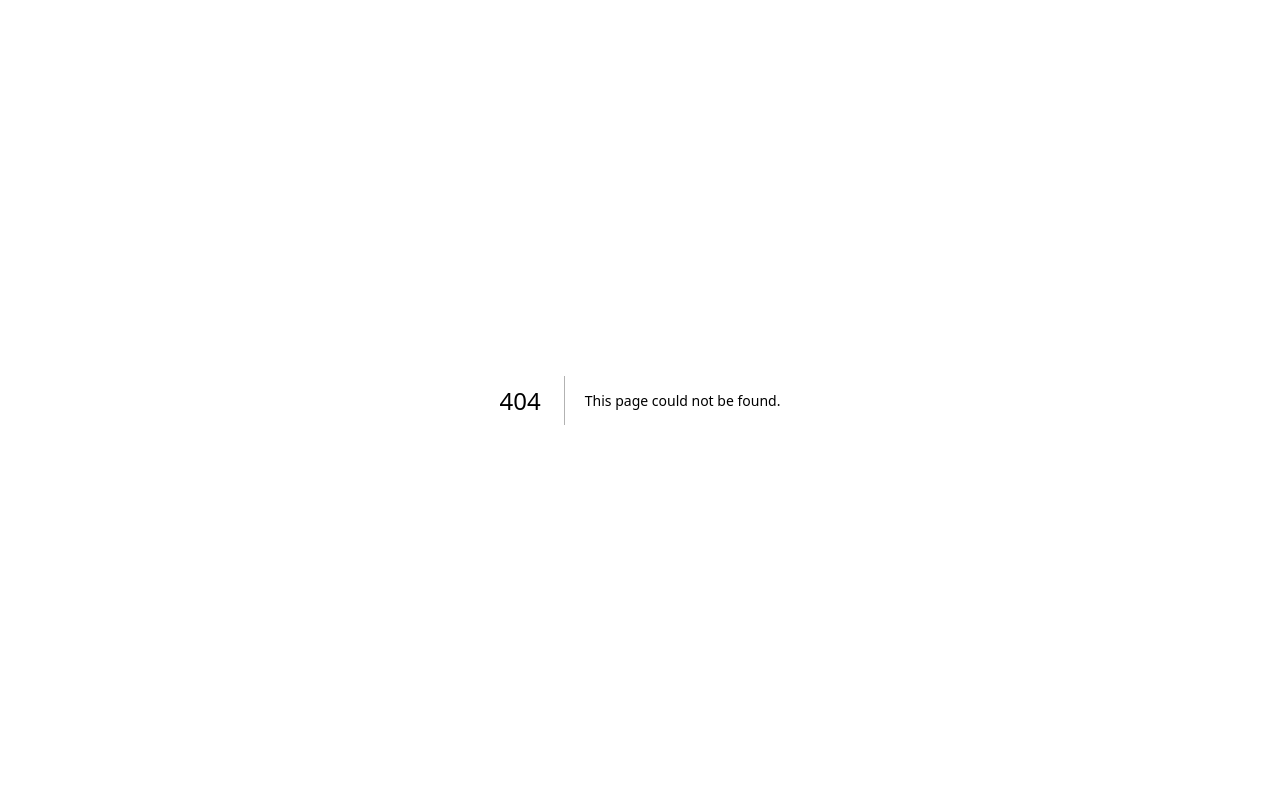
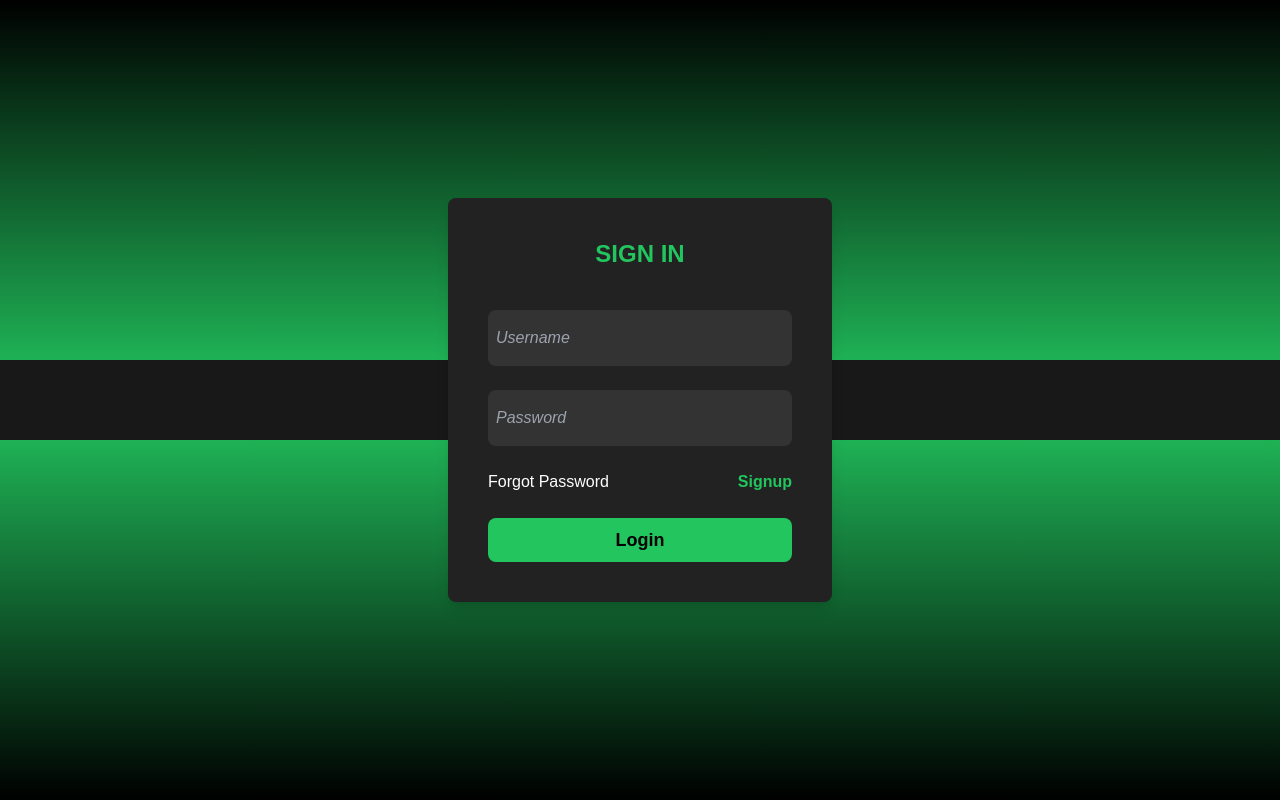
Before and after one commit to PriyaDharsini2006/Dashboard, a Next.js app: page /login in a window 1280 px wide. Before the commit this address had no page. Built offline with nearby package versions, Linux system fonts and the light colour scheme.

Commit message:
sample fix

```diff
--- a/src/app/Hyperplexed.js
+++ b/src/app/Hyperplexed.js
@@ -33,7 +33,7 @@ const Hyperplexed = ({ onAnimationEnd = () => {} }) => {
       }
 
       iteration += 1;
-    }, 80);
+    }, 100);
 
     return () => clearInterval(interval);
   }, [onAnimationEnd]);
--- a/src/app/Navbar.js
+++ b/src/app/Navbar.js
@@ -1,16 +1,142 @@
+// 'use client'
+// import React, { useState, useEffect } from 'react';
+// import { ChevronDown, Menu } from 'lucide-react';
+
+// const Navbar = () => {
+//   const [isOpen, setIsOpen] = useState(false);
+//   const [timeLeft, setTimeLeft] = useState(null);
+
+//   const navLinks = [
+//     { name: 'External OD', href: '#' },
+//     { name: 'Internal OD', href: '#' },
+//     { name: 'Workspace', href: '#' },
+//     { name: 'Tasks', href: '/task' },
+//     { name: 'PR Mail', href: '#' },
+//     { name: 'Treasury', href: '#' },
+//     { name: 'Database', href: '#' },
+//   ];
+
+//   function calculateTimeLeft() {
+//     const targetDate = new Date();
+//     targetDate.setMonth(targetDate.getMonth() + 1);
+//     const difference = targetDate - new Date();
+
+//     return {
+//       days: Math.floor(difference / (1000 * 60 * 60 * 24)),
+//       hours: Math.floor((difference / (1000 * 60 * 60)) % 24),
+//       minutes: Math.floor((difference / 1000 / 60) % 60),
+//       seconds: Math.floor((difference / 1000) % 60),
+//     };
+//   }
+
+//   useEffect(() => {
+//     setTimeLeft(calculateTimeLeft());
+
+//     const timer = setInterval(() => {
+//       setTimeLeft(calculateTimeLeft());
+//     }, 1000);
+
+//     return () => clearInterval(timer);
+//   }, []);
+
+//   return (
+//     <nav className="bg-black text-white shadow-lg fixed w-full top-0 z-50 py-5">
+//       <div className="max-w-7xl mx-auto ">
+//         <div className="flex items-center justify-between h-20">
+//           <div className="flex items-center space-x-6">
+//             <div className="flex-shrink-0">
+//               <img
+//                 className="h-[200px] w-[200px]"
+//                 src="/CIT_Logo.png"
+//                 alt="Logo"
+//               />
+//             </div>
+
+//             <div className="lg:hidden flex items-center">
+//               {timeLeft && (
+//                 <div className="text-xl font-redhat">
+//                   <span className="font-bold">{timeLeft.days}d </span>
+//                   <span className="font-bold">{timeLeft.hours}h </span>
+//                   <span className="font-bold">{timeLeft.minutes}m </span>
+//                   <span className="font-bold">{timeLeft.seconds}s</span>
+//                 </div>
+//               )}
+//             </div>
+//           </div>
+
+//           <div className="hidden lg:flex items-center justify-center flex-1 space-x-10">
+//             {navLinks.map((link) => (
+//               <a
+//                 key={link.name}
+//                 href={link.href}
+//                 className="font-redhat text-xl text-white hover:text-gray-300 transition-colors duration-200"
+//               >
+//                 {link.name}
+//               </a>
+//             ))}
+//           </div>
+
+//           <div className="hidden lg:flex items-center space-x-4 font-redhat">
+//             {timeLeft && (
+//               <div className="text-lg">
+//                 <span className="font-['red hat display']">{timeLeft.days}d </span>
+//                 <span className="font-['red hat display']">{timeLeft.hours}h </span>
+//                 <span className="font-['red hat display']">{timeLeft.minutes}m </span>
+//                 <span className="font-['red hat display']">{timeLeft.seconds}s</span>
+//               </div>
+//             )}
+//           </div>
+
+//           <div className="lg:hidden flex items-center">
+//             <button
+//               onClick={() => setIsOpen(!isOpen)}
+//               className="inline-flex items-center justify-center p-3 rounded-md text-white hover:text-gray-300 focus:outline-none"
+//               aria-expanded={isOpen}
+//             >
+//               <Menu size={28} />
+//             </button>
+//           </div>
+//         </div>
+//       </div>
+
+//       {/* Mobile Navigation Dropdown */}
+//       <div
+//         className={`${isOpen ? 'block' : 'hidden'} lg:hidden`}
+//         aria-hidden={!isOpen}
+//       >
+//         <div className="px-4 pt-3 pb-4 space-y-2">
+//           {navLinks.map((link) => (
+//             <a
+//               key={link.name}
+//               href={link.href}
+//               className="block px-4 py-3 rounded-md text-lg text-white font-redhat hover:bg-gray-700 transition-colors duration-200"
+//             >
+//               {link.name}
+//             </a>
+//           ))}
+//         </div>
+//       </div>
+//     </nav>
+//   );
+// };
+
+// export default Navbar;
 'use client'
 import React, { useState, useEffect } from 'react';
+import { useRouter } from 'next/navigation'; // For Next.js 13+ app directory
 import { ChevronDown, Menu } from 'lucide-react';
 
 const Navbar = () => {
   const [isOpen, setIsOpen] = useState(false);
   const [timeLeft, setTimeLeft] = useState(null);
+  const [isAuthenticated, setIsAuthenticated] = useState(false); // Authentication state
+  const router = useRouter(); // Use next/navigation's useRouter in Next.js 13+ app directory
 
   const navLinks = [
     { name: 'External OD', href: '#' },
     { name: 'Internal OD', href: '#' },
     { name: 'Workspace', href: '#' },
-    { name: 'Tasks', href: '#' },
+    { name: 'Tasks', href: '/task' }, // Link to Task page
     { name: 'PR Mail', href: '#' },
     { name: 'Treasury', href: '#' },
     { name: 'Database', href: '#' },
@@ -39,14 +165,24 @@ const Navbar = () => {
     return () => clearInterval(timer);
   }, []);
 
+  const handleNavigation = (link) => {
+    if (link.name === 'Tasks' && !isAuthenticated) {
+      // Redirect to login if not authenticated and trying to access Tasks
+      router.push('/login');
+    } else {
+      // Navigate to the selected link's href
+      router.push(link.href);
+    }
+  };
+
   return (
     <nav className="bg-black text-white shadow-lg fixed w-full top-0 z-50 py-5">
-      <div className="max-w-7xl mx-auto px-6 sm:px-8 lg:px-10">
+      <div className="max-w-7xl mx-auto ">
         <div className="flex items-center justify-between h-20">
           <div className="flex items-center space-x-6">
             <div className="flex-shrink-0">
               <img
-                className="h-[120px] w-[120px]"
+                className="h-[200px] w-[200px]"
                 src="/CIT_Logo.png"
                 alt="Logo"
               />
@@ -54,7 +190,7 @@ const Navbar = () => {
 
             <div className="lg:hidden flex items-center">
               {timeLeft && (
-                <div className="text-lg font-redhat">
+                <div className="text-xl font-redhat">
                   <span className="font-bold">{timeLeft.days}d </span>
                   <span className="font-bold">{timeLeft.hours}h </span>
                   <span className="font-bold">{timeLeft.minutes}m </span>
@@ -66,13 +202,13 @@ const Navbar = () => {
 
           <div className="hidden lg:flex items-center justify-center flex-1 space-x-10">
             {navLinks.map((link) => (
-              <a
+              <button
                 key={link.name}
-                href={link.href}
-                className="font-redhat text-lg text-white hover:text-gray-300 transition-colors duration-200"
+                onClick={() => handleNavigation(link)}
+                className="font-redhat text-xl text-white hover:text-gray-300 transition-colors duration-200"
               >
                 {link.name}
-              </a>
+              </button>
             ))}
           </div>
 
@@ -106,13 +242,13 @@ const Navbar = () => {
       >
         <div className="px-4 pt-3 pb-4 space-y-2">
           {navLinks.map((link) => (
-            <a
+            <button
               key={link.name}
-              href={link.href}
+              onClick={() => handleNavigation(link)}
               className="block px-4 py-3 rounded-md text-lg text-white font-redhat hover:bg-gray-700 transition-colors duration-200"
             >
               {link.name}
-            </a>
+            </button>
           ))}
         </div>
       </div>
--- a/src/app/globals.css
+++ b/src/app/globals.css
@@ -27,3 +27,12 @@ body {
   background: var(--background);
   font-family: Arial, Helvetica, sans-serif;
 }
+/* Custom animation for the background */
+@keyframes slide {
+  0% {
+    transform: translateY(-100%);
+  }
+  100% {
+    transform: translateY(100%);
+  }
+}
--- /dev/null
+++ b/src/app/login/page.js
@@ -0,0 +1,41 @@
+// components/LoginForm.js
+import React from 'react';
+
+export default function LoginForm() {
+  return (
+    <section className="relative flex justify-center items-center w-screen h-screen bg-black overflow-hidden">
+      <div className="absolute inset-0 bg-gradient-to-b from-black via-green-500 to-black animate-slide"></div>
+
+      {/* Grid of spans for animated effect */}
+      {[...Array(200)].map((_, i) => (
+        <span key={i} className="relative block w-[6.25vw] h-[6.25vw] bg-[#181818] hover:bg-green-500 transition-colors duration-0"></span>
+      ))}
+
+      {/* Sign-in Form */}
+      <div className="absolute w-96 bg-[#222] p-10 rounded-lg shadow-lg z-10">
+        <div className="flex flex-col items-center gap-10">
+          <h2 className="text-2xl font-bold text-green-500 uppercase">Sign In</h2>
+
+          <form className="flex flex-col gap-6 w-full">
+            <div className="relative">
+              <input type="text" required className="w-full bg-[#333] border-none outline-none py-4 px-2 rounded-lg text-white" />
+              <i className="absolute left-2 top-1/2 transform -translate-y-1/2 text-gray-400">Username</i>
+            </div>
+
+            <div className="relative">
+              <input type="password" required className="w-full bg-[#333] border-none outline-none py-4 px-2 rounded-lg text-white" />
+              <i className="absolute left-2 top-1/2 transform -translate-y-1/2 text-gray-400">Password</i>
+            </div>
+
+            <div className="flex justify-between text-white">
+              <a href="#" className="hover:underline">Forgot Password</a>
+              <a href="#" className="text-green-500 font-semibold hover:underline">Signup</a>
+            </div>
+
+            <button type="submit" className="py-2 bg-green-500 text-black font-semibold rounded-lg text-lg">Login</button>
+          </form>
+        </div>
+      </div>
+    </section>
+  );
+}
--- a/src/app/page.js
+++ b/src/app/page.js
@@ -18,7 +18,7 @@ const Page = () => {
           ${showContent ? 'opacity-100' : 'opacity-0'}`}
       >
         <Navbar/>
-        <h1 className='text-white text-center font-redhat text-3xl'>
+        <h1 className='text-white text-center font-redhat text-4xl'>
         </h1>
       </div>
     </div>
--- /dev/null
+++ b/src/app/task/page.js
@@ -0,0 +1,24 @@
+// pages/task.js
+import { useEffect } from "react";
+import { useRouter } from "next/router";
+
+export default function TaskPage() {
+  const router = useRouter();
+
+  // Placeholder logic for checking if the user is authenticated
+  const isAuthenticated = false; // Replace with actual auth logic
+
+  useEffect(() => {
+    if (!isAuthenticated) {
+      // Redirect to login page if not authenticated
+      router.push("/login");
+    }
+  }, [isAuthenticated, router]);
+
+  return (
+    <div className="p-10">
+      <h1 className="text-3xl font-bold">Task Page</h1>
+      <p className="mt-4">Welcome to the Task page! You are logged in.</p>
+    </div>
+  );
+}
```
